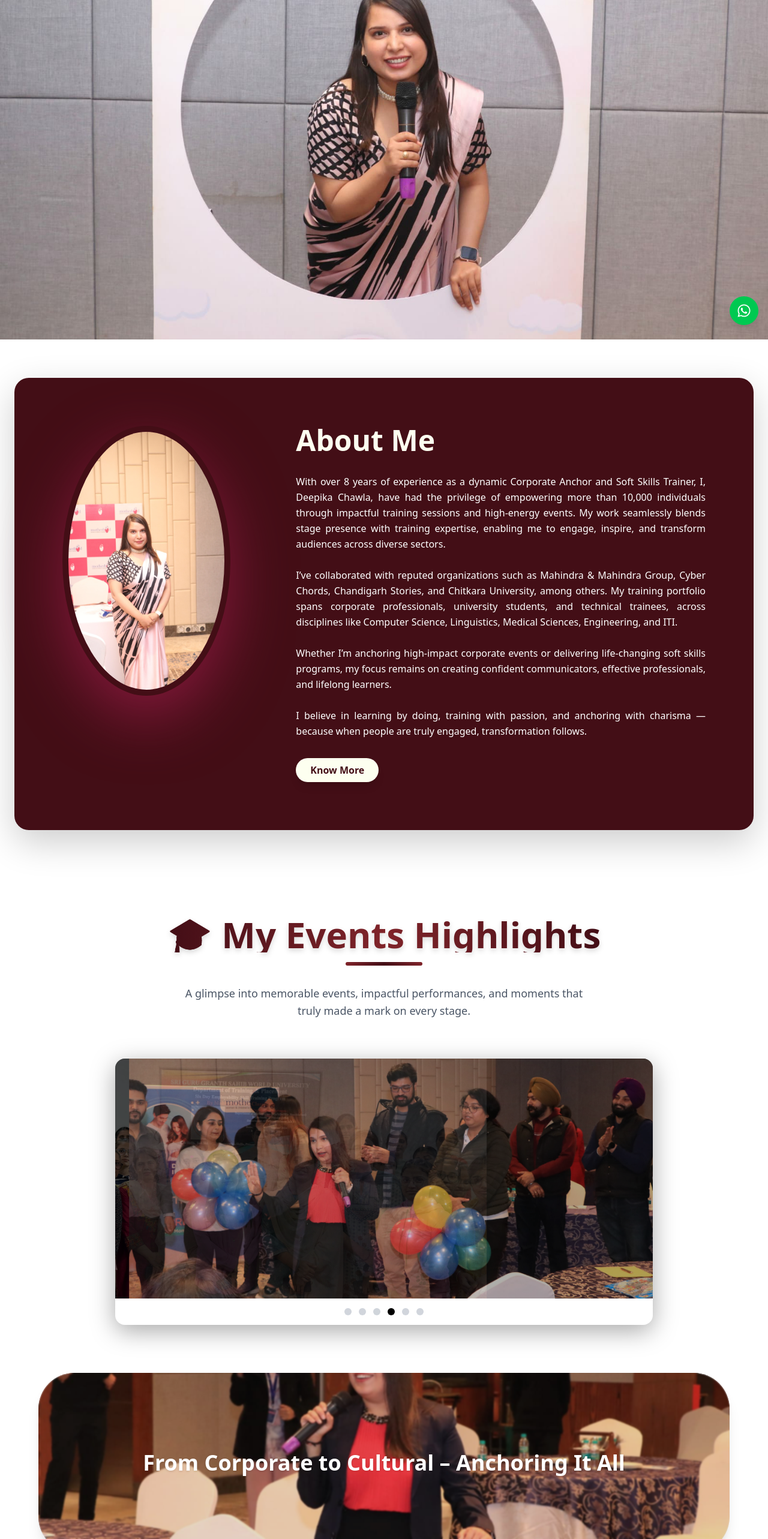
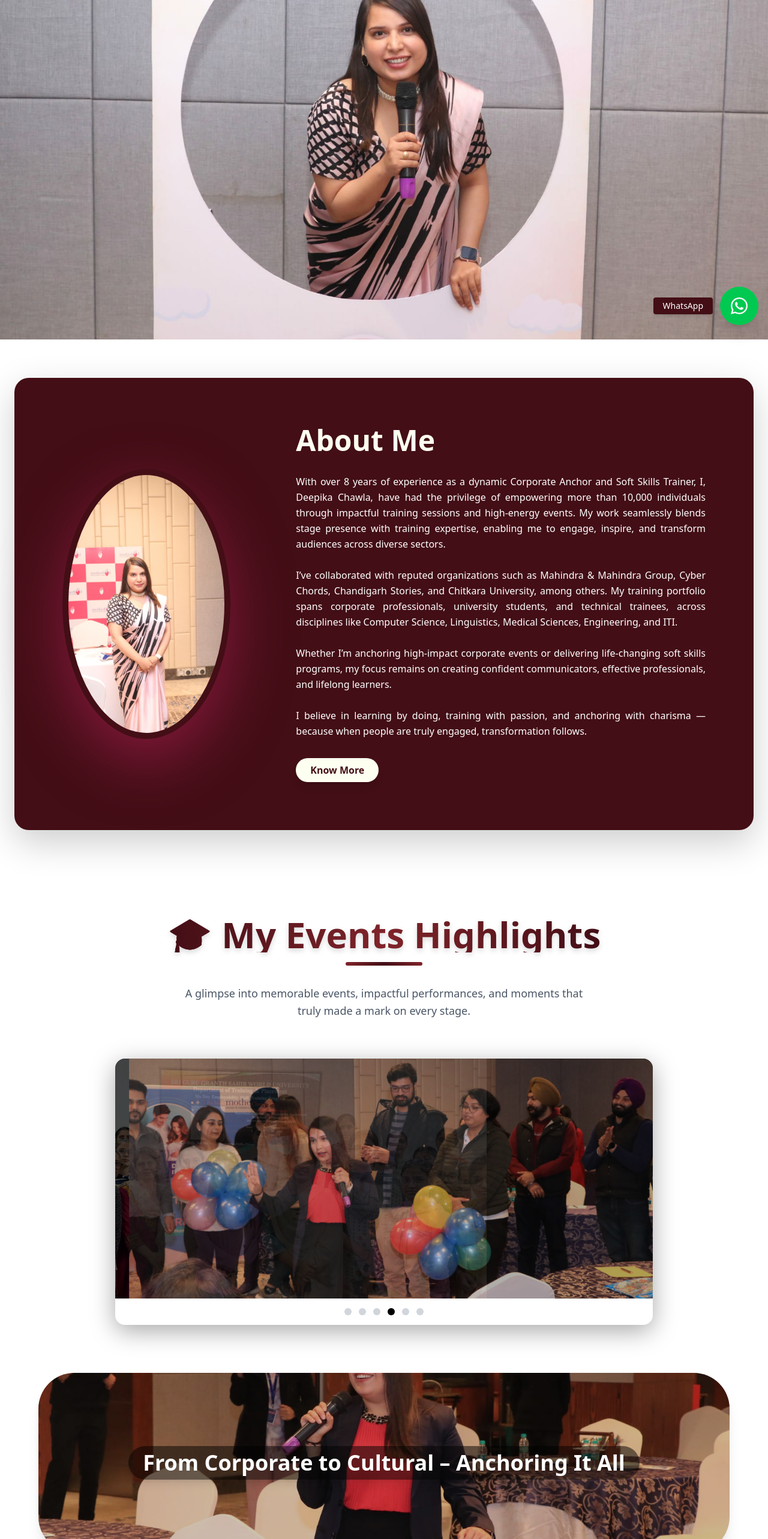
Before and after one commit to AnuragSharma2005/freelancing, a React (Vite) app: page / in a window 1280 px wide. Shown: the part 234-2800 px from the top of the page at 60% size. Built offline with nearby package versions, Linux system fonts and the light colour scheme.

Commit message:
Edit small parts of all components

```diff
--- a/src/Components/About.jsx
+++ b/src/Components/About.jsx
@@ -36,7 +36,7 @@ const About = () => {
         whileInView="show"
         viewport={{ once: true, amount: 0.3 }}
       >
-        <div className="flex flex-col md:flex-row justify-between items-start gap-10 md:gap-12">
+       <div className="flex flex-col md:flex-row justify-between items-center gap-10 md:gap-12">
           {/* 🟦 Image Block */}
           <motion.div
             className="w-full md:w-1/2 flex justify-center md:justify-start"
@@ -64,7 +64,7 @@ const About = () => {
             className="w-full text-white text-left"
             variants={fadeInUp}
           >
-            <h2 className="text-3xl sm:text-4xl md:text-5xl font-bold mb-6 sm:mb-8 bg-[#FDFFF0] bg-clip-text text-transparent">
+            <h2 className="text-3xl sm:text-4xl md:text-5xl font-bold mb-6 sm:mb-8 bg-[#FDFFF0] bg-clip-text text-transparent text-center md:text-left">
               About Me
             </h2>
             <p className="text-sm sm:text-base leading-relaxed text-justify mb-4">
--- a/src/Components/Aboutpage.jsx
+++ b/src/Components/Aboutpage.jsx
@@ -1,5 +1,6 @@
 import React from 'react';
 import { motion } from 'framer-motion';
+import { Link } from 'react-router-dom';
 
 const containerVariants = {
   hidden: { opacity: 0, y: 50, scale: 0.95 },
@@ -83,13 +84,15 @@ const AboutPage = () => {
           Let's collaborate to bring energy, elegance, and excellence to your next event or corporate training.
         </motion.p>
 
-        <motion.a
-          href="/contact"
-          className="inline-block mt-6 px-6 py-3 bg-[#430e16]  text-white font-semibold rounded-full hover:bg-[#DE3C3C] transition duration-300 shadow-lg"
-          variants={fadeInUp}
-        >
-          Get in Touch
-        </motion.a>
+      <motion.div variants={fadeInUp}>
+          <Link
+            to="/contact"
+            className="inline-block mt-6 px-6 py-3 bg-[#430e16] text-white font-semibold rounded-full hover:bg-[#DE3C3C] transition duration-300 shadow-lg"
+          >
+            Get in Touch
+          </Link>
+        </motion.div>
+
       </motion.div>
     </section>
   );
--- a/src/Components/Banner.jsx
+++ b/src/Components/Banner.jsx
@@ -5,24 +5,23 @@ import { motion } from "framer-motion";
 const Banner = () => {
   return (
  <section className="w-full px-4 md:px-0 mt-20">
+  <div className="relative w-full max-w-6xl mx-auto rounded-[60px] overflow-visible shadow-xl h-[200px] md:h-[300px] group">
 
-      <div className="relative w-full max-w-6xl mx-auto rounded-[60px] overflow-visible shadow-xl h-[300px] group">
-
-        {/* Background Image */}
+    {/* Background Image (sharp, no blur) */}
     <img
       src="/Anchor.jpg"
       alt="Corporate Workshops"
       className="w-full h-full object-cover rounded-[60px]"
     />
 
-        {/* Soft Blur Overlay */}
-        <div className="absolute inset-0 bg-black/10 backdrop-blur-[1px] group-hover:backdrop-blur-[2px] transition-all duration-500 rounded-[60px] flex items-center justify-center">
-          <h2 className="text-white text-2xl md:text-4xl font-bold text-center px-6 drop-shadow-sm">
+    {/* Overlay (transparent only for darkening effect) */}
+    <div className="absolute inset-0 bg-black/20 rounded-[60px] flex items-center justify-center px-4">
+      <h2 className="text-white text-sm sm:text-xl md:text-4xl font-bold text-center whitespace-nowrap overflow-hidden text-ellipsis bg-black/50 px-6 py-2 rounded-full shadow-lg">
         From Corporate to Cultural – Anchoring It All
       </h2>
     </div>
 
-        {/* Buttons overlapping banner */}
+    {/* Buttons */}
     <div className="absolute left-1/2 bottom-0 translate-x-[-50%] translate-y-1/2 flex gap-4 z-10">
       <Link to="/contact">
         <button className="bg-yellow-500 hover:bg-yellow-600 text-black cursor-pointer font-semibold px-6 py-2 rounded-full shadow-lg">
@@ -30,7 +29,6 @@ const Banner = () => {
         </button>
       </Link>
 
-          {/* This button is hidden on small screens */}
       <Link to="/events">
         <button className="hidden md:inline-block bg-yellow-500 hover:bg-yellow-600 text-black font-semibold px-6 py-2 rounded-full cursor-pointer shadow-lg">
           KNOW MORE
@@ -39,9 +37,10 @@ const Banner = () => {
     </div>
   </div>
 
-      {/* Spacer to prevent overlap */}
+  {/* Spacer */}
   <div className="mt-16 md:mt-20"></div>
 </section>
+
   );
 };
 
--- a/src/Components/FloatingContactButton.jsx
+++ b/src/Components/FloatingContactButton.jsx
@@ -3,21 +3,22 @@ import { FaWhatsapp } from "react-icons/fa";
 
 const FloatingContactButton = () => {
   return (
-    <div className="fixed bottom-6 right-4 z-50 group">
-      {/* Tooltip on the left */}
-      <div className="absolute right-14 top-1/2 -translate-y-1/2 bg-[#430e16] text-white text-xs px-3 py-1 rounded shadow-md opacity-0 group-hover:opacity-100 transition-opacity duration-300 pointer-events-none">
+    <div className="fixed bottom-6 right-4 z-50 flex items-center gap-3">
+
+      {/* Tooltip (Always visible) */}
+      <div className="bg-[#430e16] text-white text-sm px-4 py-1 rounded shadow-md">
         WhatsApp
       </div>
 
-      {/* WhatsApp Button */}
+      {/* WhatsApp Button (larger) */}
       <a
-        href="https://wa.me/919999999999" // Replace with your number
+        href="https://wa.me/918837735452" // Replace with your number
         target="_blank"
         rel="noopener noreferrer"
-        className="w-12 h-12 flex items-center justify-center bg-green-500 text-white rounded-full shadow-lg hover:scale-110 transition-transform"
+        className="w-16 h-16 flex items-center justify-center bg-green-500 text-white rounded-full shadow-xl hover:scale-110 transition-transform"
         aria-label="Chat on WhatsApp"
       >
-        <FaWhatsapp size={24} />
+        <FaWhatsapp size={32} />
       </a>
     </div>
   );
--- a/src/Components/Navbar.jsx
+++ b/src/Components/Navbar.jsx
@@ -1,21 +1,20 @@
 import React, { useState } from 'react';
-import { useLocation, useNavigate } from 'react-router-dom'; // ✅ useNavigate added
+import { useLocation, useNavigate } from 'react-router-dom';
 import { X, Menu } from 'lucide-react';
 
 const Navbar = () => {
   const [navOpen, setNavOpen] = useState(false);
   const location = useLocation();
-  const navigate = useNavigate(); // ✅ useNavigate hook
+  const navigate = useNavigate();
 
   const handleNavLinkClick = (path) => {
     if (location.pathname !== path) {
-      navigate(path); // ✅ uses React Router routing
+      navigate(path);
     } else {
-      navigate(path); // Optional: force re-navigation
+      navigate(path);
     }
-    setNavOpen(false); // close mobile menu
+    setNavOpen(false);
   };
-
 
   const navLinks = [
     { label: 'Home', path: '/' },
@@ -28,27 +27,27 @@ const handleNavLinkClick = (path) => {
   return (
     <nav className="fixed top-0 left-0 right-0 z-50 bg-[#430e16] shadow-lg">
       <div className="max-w-7xl mx-auto px-4 py-3 md:px-8 flex justify-between items-center">
-        {/* Logo */}
+
+        {/* Logo and Name */}
         <div
-          className="flex items-center space-x-3 cursor-pointer"
+          className="flex items-center gap-2 md:space-x-3 cursor-pointer"
           onClick={() => handleNavLinkClick('/')}
         >
           <img
             src="/Logo.png"
             alt="Logo"
-            className="w-14 h-14 object-contain"
+            className="w-10 h-10 md:w-14 md:h-14 object-contain"
           />
           <h1
             onClick={() => handleNavLinkClick('/')}
-  className="text-xl md:text-2xl font-bold uppercase tracking-wide text-white cursor-pointer"
+            className="text-lg md:text-2xl font-bold uppercase tracking-wide text-white cursor-pointer"
             style={{ fontFamily: '"Playfair Display", serif' }}
           >
             DEEPIKA CHAWLA
           </h1>
-
         </div>
 
-        {/* Hamburger Icon */}
+        {/* Hamburger Icon (Mobile) */}
         <button
           className="md:hidden text-3xl"
           onClick={() => setNavOpen(!navOpen)}
```
Lines whose indentation alone changed are shown as unchanged.
